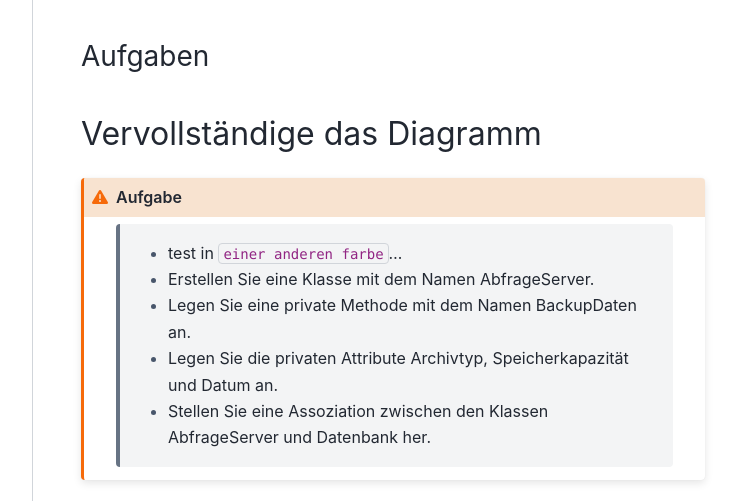
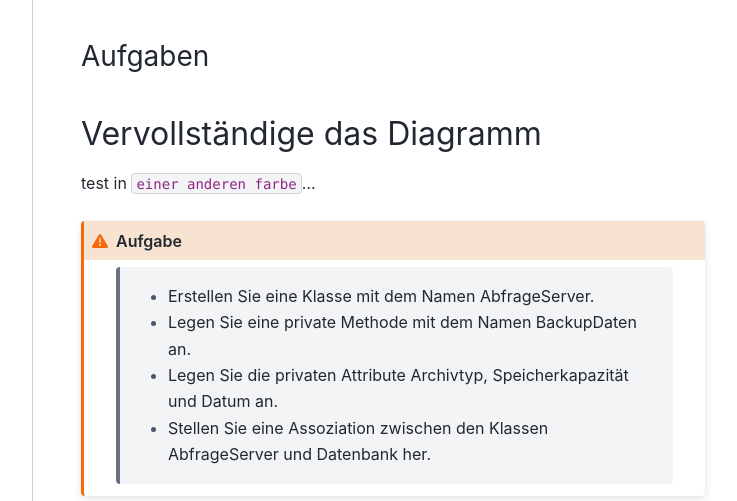
Before and after one commit to denn-moe/schule, a Sphinx documentation site: the page built from source/lf5.rst, in a window 1280 px wide and 1290 px high, cut to the strip 439-940 px from the top of the window. Shown: the whole strip, without its empty margins (287-1024 px from the left). Built offline with Sphinx 7.4.7 and the PyData theme 0.15.4, drawn with Linux system fonts in a browser that asks for light colours; cross-references to code outside the pages are shown as plain code.

Commit message:
text highlight?!?

```diff
--- a/source/lf5.rst
+++ b/source/lf5.rst
@@ -40,10 +40,12 @@
 Vervollständige das Diagramm
 -----------------------------
 
+
+test in :hl_ora:`einer anderen farbe`...
+
 .. admonition:: Aufgabe
     :class: warning
 
-        * test in :hl_ora:`einer anderen farbe`...
         * Erstellen Sie eine Klasse mit dem Namen AbfrageServer.
         * Legen Sie eine private Methode mit dem Namen BackupDaten an.
         * Legen Sie die privaten Attribute Archivtyp, Speicherkapazität und Datum an.
```
